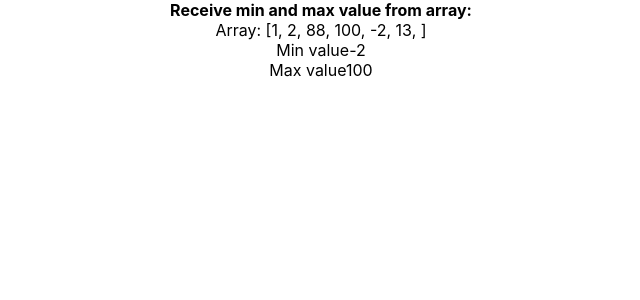
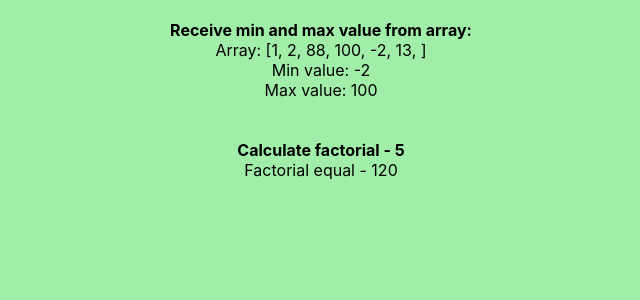
Before and after one commit to AndreiSavelyev1989/interview_tasks, a React (Create React App) app: page / in a window 1280 px wide. Shown: the top 300 px of the page, without its empty margins (319-959 px from the left). Built offline with nearby package versions, Linux system fonts and the light colour scheme.

Commit message:
added factorial

```diff
--- a/src/App.css
+++ b/src/App.css
@@ -1,38 +1,8 @@
 .App {
+  min-height: 200px;
+  width: 100%;
   text-align: center;
-}
-
-.App-logo {
-  height: 40vmin;
-  pointer-events: none;
-}
-
-@media (prefers-reduced-motion: no-preference) {
-  .App-logo {
-    animation: App-logo-spin infinite 20s linear;
-  }
-}
-
-.App-header {
-  background-color: #282c34;
-  min-height: 100vh;
   display: flex;
   flex-direction: column;
-  align-items: center;
-  justify-content: center;
-  font-size: calc(10px + 2vmin);
-  color: white;
+  justify-content: space-around;
 }
-
-.App-link {
-  color: #61dafb;
-}
-
-@keyframes App-logo-spin {
-  from {
-    transform: rotate(0deg);
-  }
-  to {
-    transform: rotate(360deg);
-  }
-}
--- a/src/App.js
+++ b/src/App.js
@@ -1,10 +1,12 @@
 import './App.css';
 import {ReceiveMinMaxValue} from "./tasks/ReceiveMinMaxValue";
+import {Factorial} from "./tasks/Factorial";
 
 function App() {
   return (
     <div className="App">
       <ReceiveMinMaxValue/>
+      <Factorial factorialNumber={5}/>
     </div>
   );
 }
--- a/src/index.css
+++ b/src/index.css
@@ -5,6 +5,7 @@ body {
     sans-serif;
   -webkit-font-smoothing: antialiased;
   -moz-osx-font-smoothing: grayscale;
+  background: #a1eea8;
 }
 
 code {
--- /dev/null
+++ b/src/tasks/Factorial.js
@@ -0,0 +1,14 @@
+export const Factorial = (props) => {
+
+    const factorial = (n) => {
+        return n <= 1 ? 1 : n * factorial(n - 1)
+    }
+
+    console.log(factorial(props.factorialNumber))
+    return (
+        <div>
+            <div><b>Calculate factorial - {props.factorialNumber}</b></div>
+            <div>Factorial equal - {factorial(props.factorialNumber)}</div>
+        </div>
+    )
+}
--- a/src/tasks/ReceiveMinMaxValue.js
+++ b/src/tasks/ReceiveMinMaxValue.js
@@ -15,9 +15,9 @@ export const ReceiveMinMaxValue = () => {
     return (
         <div>
             <b>Receive min and max value from array:</b>
-            <div><span>Array: </span>[{numbers.map(num => <span>{`${num}, `}</span>)}]</div>
-            <div><span>Min value</span>{minValue}</div>
-            <div><span>Max value</span>{maxValue}</div>
+            <div><span>Array: </span>[{numbers.map(num => <span key={num}>{`${num}, `}</span>)}]</div>
+            <div><span>Min value: </span>{minValue}</div>
+            <div><span>Max value: </span>{maxValue}</div>
         </div>
     )
 }
```
